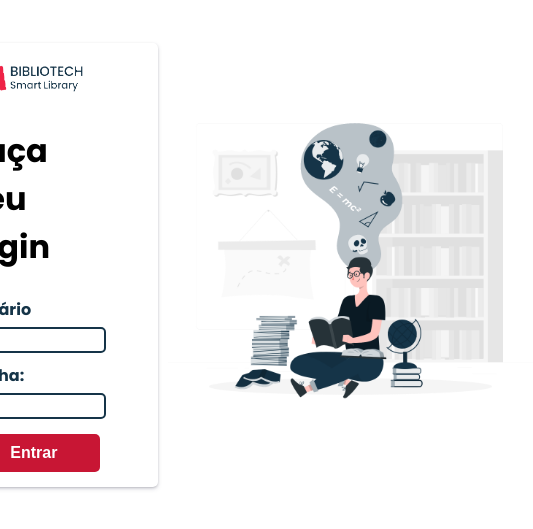
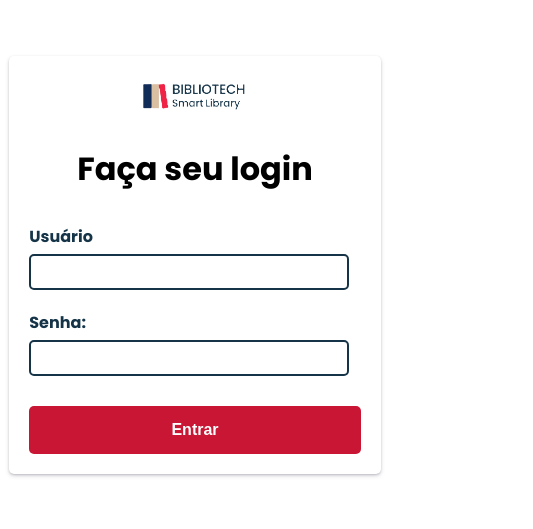
Before and after one commit to Lucas-LuzUn/Bibliotech-beta-, a plain HTML site: page index.html in a window 390 px wide. Shown: the part 157-686 px from the top of the page, 533 px wide, since content can reach past the window. Drawn offline with Linux system fonts and the light colour scheme.

Commit message:
Atualização: Agora a estilização da tela se adapta a diferentes diametros de telas de diversos dispositivos.

```diff
--- a/home.html
+++ b/home.html
@@ -9,6 +9,8 @@
     <link href="https://fonts.googleapis.com/css2?family=Poppins:ital,wght@0,100;0,200;0,300;0,400;0,500;0,600;0,700;0,800;0,900;1,100;1,200;1,300;1,400;1,500;1,600;1,700;1,800;1,900&display=swap" rel="stylesheet">
     <link rel="stylesheet" href="https://cdnjs.cloudflare.com/ajax/libs/font-awesome/6.6.0/css/all.min.css">
     <title>BiblioTech</title>
+    <link rel="icon" href="imagens/icon_logo.png" type="image/png">
+
 </head>
 <body>
 
--- a/index.html
+++ b/index.html
@@ -8,8 +8,8 @@
     <link rel="preconnect" href="https://fonts.googleapis.com">
     <link rel="preconnect" href="https://fonts.gstatic.com" crossorigin>
     <link href="https://fonts.googleapis.com/css2?family=Poppins:ital,wght@0,100;0,200;0,300;0,400;0,500;0,600;0,700;0,800;0,900;1,100;1,200;1,300;1,400;1,500;1,600;1,700;1,800;1,900&display=swap" rel="stylesheet">
-
     <title>Login</title>
+    <link rel="icon" href="imagens/icon_logo.png" type="image/png">
 </head>
 <body>
 
--- a/login.css
+++ b/login.css
@@ -106,3 +106,77 @@ header {
     justify-content: center;
     align-items: center;
 }
+
+@media (max-width: 768px) {
+    /* Ajustes no corpo da página */
+    body {
+        padding: 0; /* Remove o padding para centralizar o conteúdo */
+        height: 100vh; /* Garante que a altura da tela seja usada */
+        display: flex;
+        justify-content: center; /* Centraliza horizontalmente */
+        align-items: center; /* Centraliza verticalmente */
+        margin: 0;
+        flex-direction: column; /* Alinha itens em coluna */
+    }
+
+    /* Ajustes no contêiner de conteúdo */
+    .content {
+        margin: 0; /* Remove a margem para centralizar o contêiner */
+        padding: 20px; /* Adiciona padding para o contêiner */
+        width: 85%; /* Garante que o contêiner ocupe a largura total disponível */
+        max-width: 400px; /* Define uma largura máxima para o contêiner */
+        box-shadow: rgba(50, 50, 93, 0.25) 0px 2px 5px -1px, rgba(0, 0, 0, 0.3) 0px 1px 3px -1px;
+    /* Remove a sombra */
+        text-align: center; /* Centraliza o texto dentro do contêiner */
+    }
+
+    /* Ajustes no cabeçalho */
+    header {
+        flex-direction: column;
+        align-items: center;
+    }
+
+    /* Ajustes na mensagem de erro */
+    #msg_erro {
+        font-size: 14px;
+    }
+
+    /* Ajustes no formulário */
+    .formulario {
+        width: 100%;
+        padding: 0;
+        box-sizing: border-box; /* Inclui o padding e a borda no cálculo da largura */
+    }
+
+    .formulario label {
+        display: block; /* Faz com que o label ocupe a largura total */
+        margin-top: 10px; /* Adiciona margem superior */
+        text-align: left; /* Alinha o texto do label à esquerda */
+    }
+
+    /* Ajustes nos campos de entrada */
+    #input_usuario, #input_senha {
+        width: calc(100% - 20px); /* Ajusta a largura para que os inputs não ocupem toda a largura disponível */
+        height: 30px; /* Ajusta a altura dos campos de entrada */
+        margin-top: 5px; /* Adiciona margem superior */
+        margin-bottom: 10px; /* Adiciona margem inferior */
+    }
+
+    /* Ajustes no botão de login */
+    #button_login {
+        margin-top: 20px;
+        padding: 15px;
+        width: 100%;
+        font-size: 16px;
+    }
+
+    /* Ajustes no link de cadastro */
+    #link_cadastro {
+        font-size: 16px;
+    }
+
+    /* Ocultar a imagem com ID "ilustracao" em dispositivos móveis */
+    #ilustracao {
+        display: none;
+    }
+}
```
Also changed, not shown: home.css (+79 -0 lines), imagens/icon_logo.png (added).
